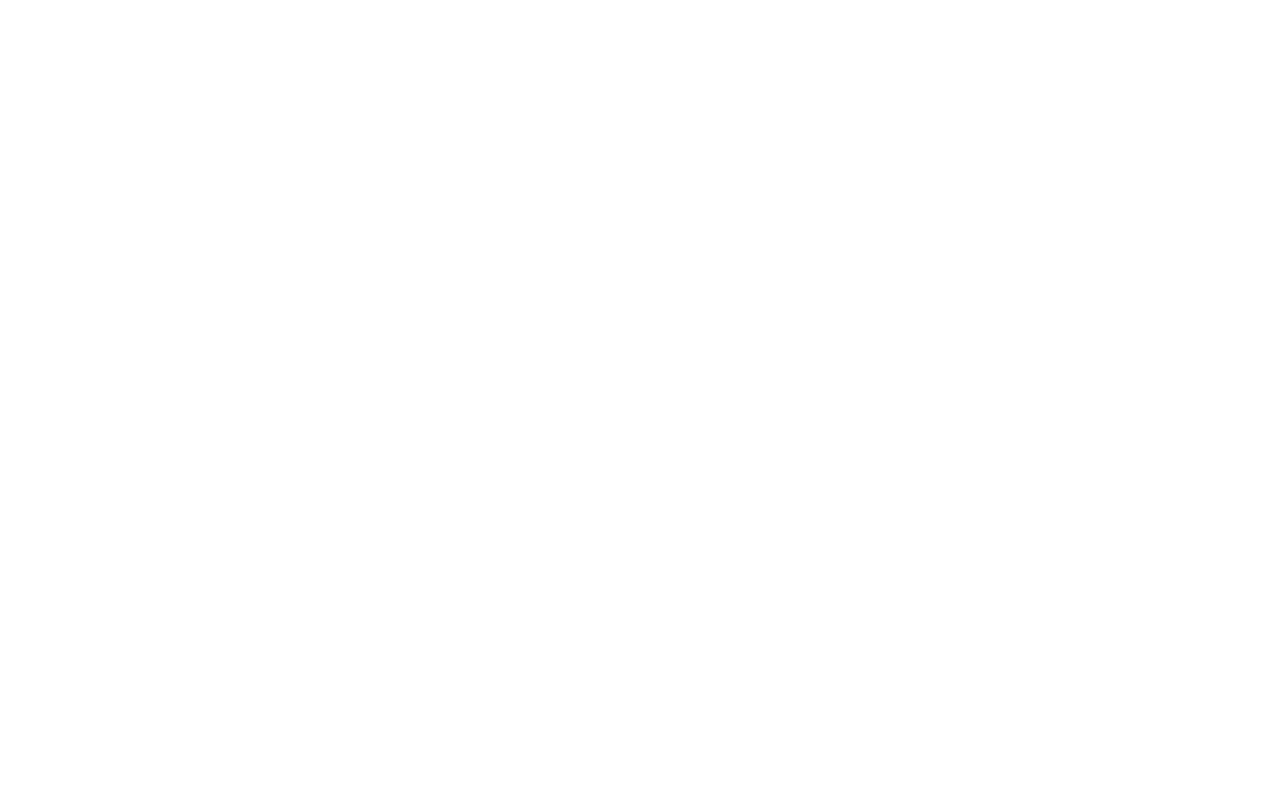
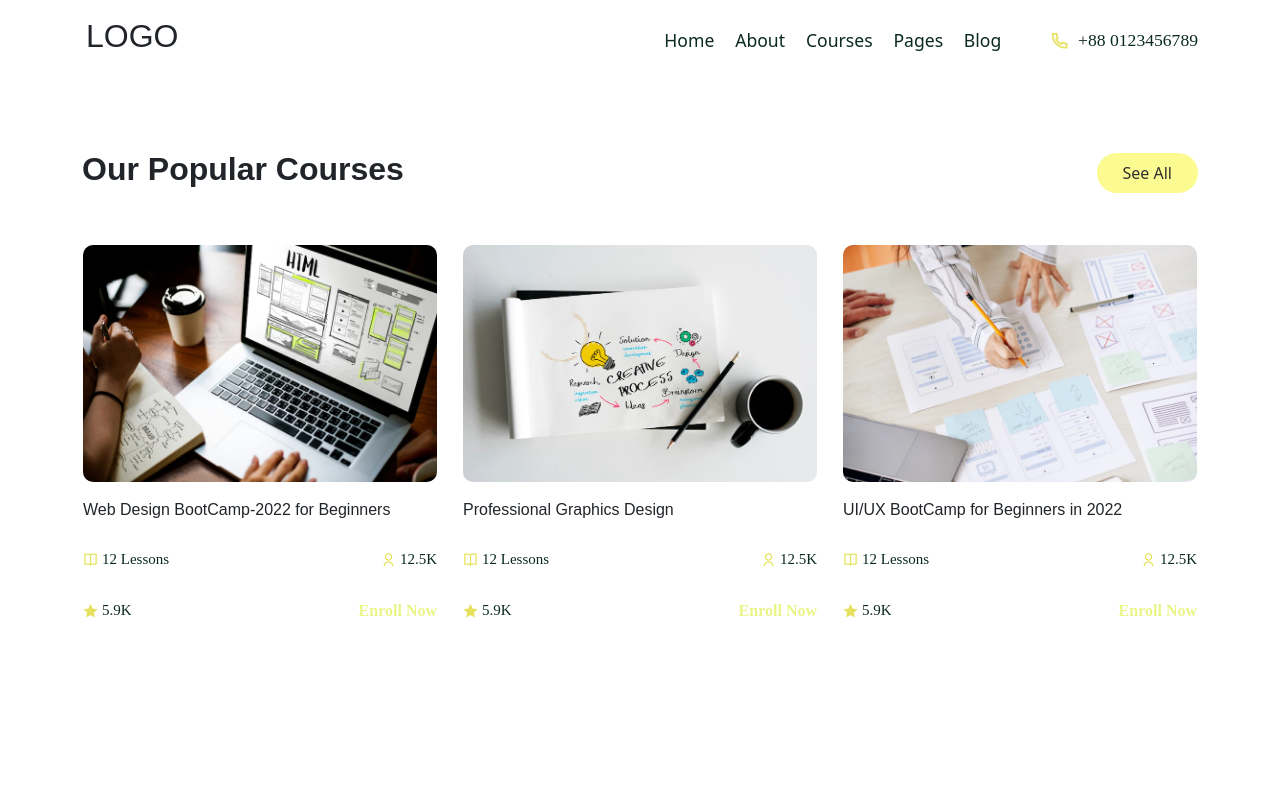
Before and after one commit to Thebeast01/Brain-Bytes, a React (Create React App) app: page / in a window 1280 px wide. Shown: the top 789 px of the page. Built offline with nearby package versions, Linux system fonts and the light colour scheme.

Commit message:
Update App.js

```diff
--- a/src/App.js
+++ b/src/App.js
@@ -1,6 +1,7 @@
 // import AboutUs from './components/AboutUs';
 import Home from './pages/Home';
 function App() {
+	return <Home />;
 }
 
 export default App;
```
